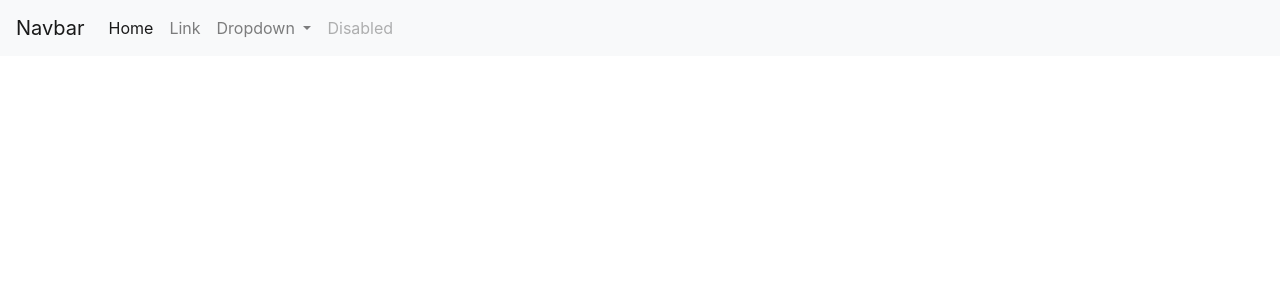
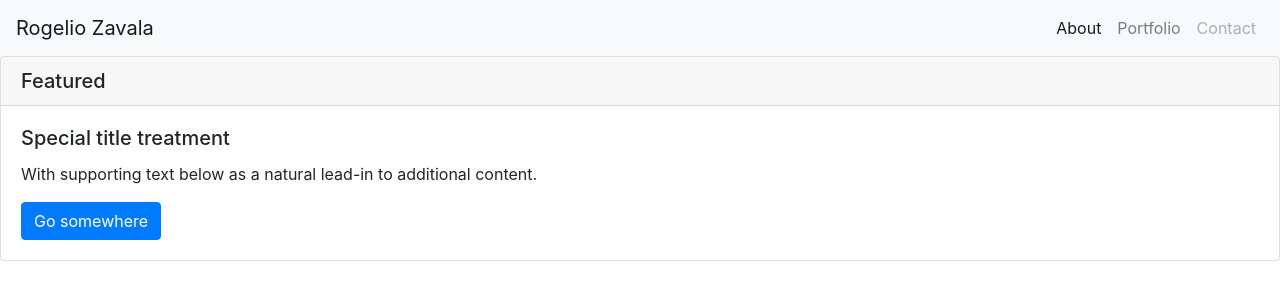
Before and after one commit to Rzavala414/Bootstrap-Portfolio, a plain HTML site: page contact.html in a window 1280 px wide. Drawn offline with nearby package versions, Linux system fonts and the light colour scheme.

Commit message:
added card

```diff
--- a/contact.html
+++ b/contact.html
@@ -1,90 +1,63 @@
 <!DOCTYPE html>
 <html lang="en">
+
 <head>
     <meta charset="UTF-8" />
     <meta name="viewport" content="width=device-width, initial-scale=1.0" />
     <meta http-equiv="X-UA-Compatible" content="ie=edge" />
     <title>Portfolio | Rogelio Zavala</title>
-    <link
-      rel="stylesheet"
-      href="https://stackpath.bootstrapcdn.com/bootstrap/4.3.1/css/bootstrap.min.css"
-      integrity="sha384-ggOyR0iXCbMQv3Xipma34MD+dH/1fQ784/j6cY/iJTQUOhcWr7x9JvoRxT2MZw1T"
-      crossorigin="anonymous"
-    />
+    <link rel="stylesheet" href="https://stackpath.bootstrapcdn.com/bootstrap/4.3.1/css/bootstrap.min.css"
+        integrity="sha384-ggOyR0iXCbMQv3Xipma34MD+dH/1fQ784/j6cY/iJTQUOhcWr7x9JvoRxT2MZw1T" crossorigin="anonymous" />
     <link rel="stylesheet" href="style.css" />
 </head>
+
 <body>
     <!-- Nav Bar Code from bootstrap -->
-    <nav class="navbar navbar-expand-lg navbar-light bg-light">
-      <a class="navbar-brand" href="#">Navbar</a>
-      <button
-        class="navbar-toggler"
-        type="button"
-        data-toggle="collapse"
-        data-target="#navbarSupportedContent"
-        aria-controls="navbarSupportedContent"
-        aria-expanded="false"
-        aria-label="Toggle navigation"
-      >
+    <nav class="navbar navbar-expand-lg navbar-light bg-light justify-content-between">
+        <a class="navbar-brand" href="#"><stron>Rogelio Zavala</strong></a>
+        <button class="navbar-toggler" type="button" data-toggle="collapse" data-target="#navbarSupportedContent"
+            aria-controls="navbarSupportedContent" aria-expanded="false" aria-label="Toggle navigation">
             <span class="navbar-toggler-icon"></span>
         </button>
-
-      <div class="collapse navbar-collapse" id="navbarSupportedContent">
-        <ul class="navbar-nav mr-auto">
+        <!-- Collapse bar -->
+        <div class="collapse navbar-collapse justify-content-end my-styling-class" id="navbarSupportedContent">
+            <ul class="navbar-nav">
                 <li class="nav-item active">
-            <a class="nav-link" href="#"
-              >Home <span class="sr-only">(current)</span></a
-            >
+                    <a class="nav-link" href="#">About <span class="sr-only">(current)</span></a>
                 </li>
                 <li class="nav-item">
-            <a class="nav-link" href="#">Link</a>
+                    <a class="nav-link" href="#">Portfolio</a>
                 </li>
                 <li class="nav-item dropdown">
-            <a
-              class="nav-link dropdown-toggle"
-              href="#"
-              id="navbarDropdown"
-              role="button"
-              data-toggle="dropdown"
-              aria-haspopup="true"
-              aria-expanded="false"
-            >
-              Dropdown
-            </a>
-            <div class="dropdown-menu" aria-labelledby="navbarDropdown">
-              <a class="dropdown-item" href="#">Action</a>
-              <a class="dropdown-item" href="#">Another action</a>
-              <div class="dropdown-divider"></div>
-              <a class="dropdown-item" href="#">Something else here</a>
-            </div>
+
                 </li>
                 <li class="nav-item">
-            <a
-              class="nav-link disabled"
-              href="#"
-              tabindex="-1"
-              aria-disabled="true"
-              >Disabled</a
-            >
+                    <a class="nav-link disabled" href="#" tabindex="-1" aria-disabled="true">Contact</a>
                 </li>
             </ul>
         </div>
     </nav>
+
+    <div class="card">
+  <h5 class="card-header">Featured</h5>
+  <div class="card-body">
+    <h5 class="card-title">Special title treatment</h5>
+    <p class="card-text">With supporting text below as a natural lead-in to additional content.</p>
+    <a href="#" class="btn btn-primary">Go somewhere</a>
+  </div>
+</div>
+
+
     <!-- JavaScript code from Bootstrap -->
-    <script
-      src="https://code.jquery.com/jquery-3.3.1.slim.min.js"
+    <script src="https://code.jquery.com/jquery-3.3.1.slim.min.js"
         integrity="sha384-q8i/X+965DzO0rT7abK41JStQIAqVgRVzpbzo5smXKp4YfRvH+8abtTE1Pi6jizo"
-      crossorigin="anonymous"
-    ></script>
-    <script
-      src="https://cdnjs.cloudflare.com/ajax/libs/popper.js/1.14.7/umd/popper.min.js"
+        crossorigin="anonymous"></script>
+    <script src="https://cdnjs.cloudflare.com/ajax/libs/popper.js/1.14.7/umd/popper.min.js"
         integrity="sha384-UO2eT0CpHqdSJQ6hJty5KVphtPhzWj9WO1clHTMGa3JDZwrnQq4sF86dIHNDz0W1"
-      crossorigin="anonymous"
-    ></script>
-    <script
-      src="https://stackpath.bootstrapcdn.com/bootstrap/4.3.1/js/bootstrap.min.js"
+        crossorigin="anonymous"></script>
+    <script src="https://stackpath.bootstrapcdn.com/bootstrap/4.3.1/js/bootstrap.min.js"
         integrity="sha384-JjSmVgyd0p3pXB1rRibZUAYoIIy6OrQ6VrjIEaFf/nJGzIxFDsf4x0xIM+B07jRM"
-      crossorigin="anonymous"
-    ></script>
+        crossorigin="anonymous"></script>
 </body>
+
 </html>
```
Lines whose indentation alone changed are shown as unchanged.
